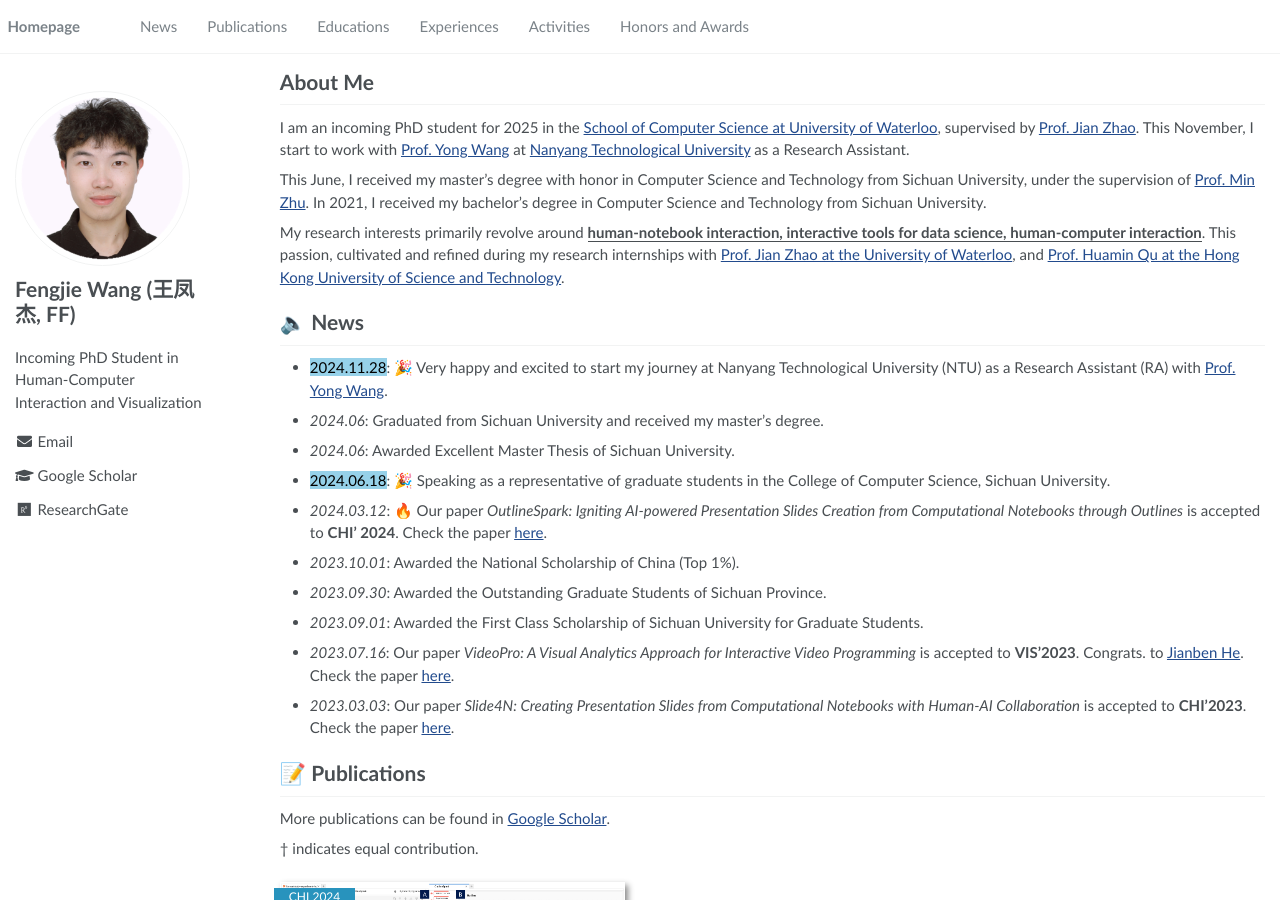
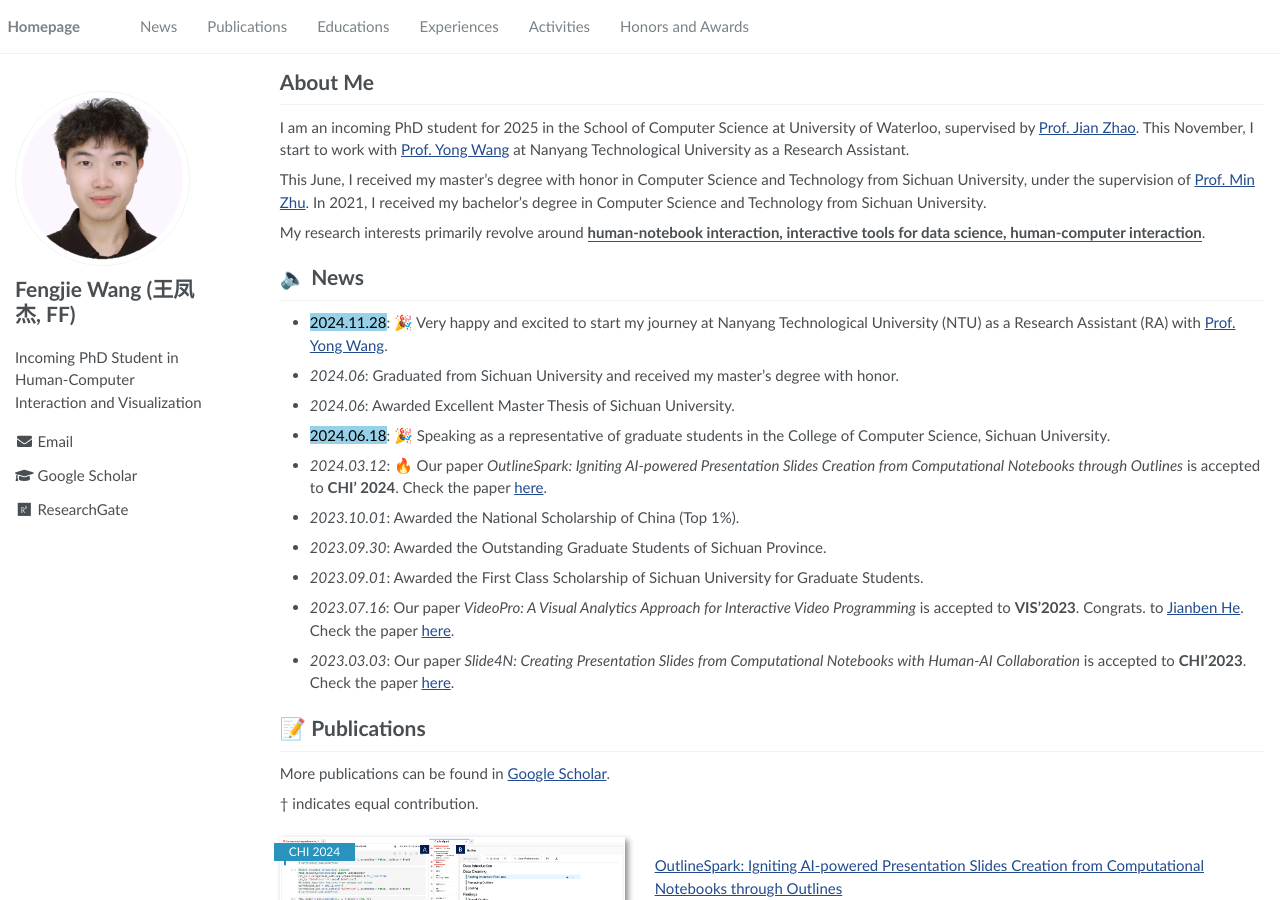
Before and after one commit to ff0820/ff0820.github.io, a Jekyll site: the page built from _pages/about.md, in a window 1280 px wide and 900 px high. Built offline with Jekyll 4.4.1, drawn with Linux system fonts in a browser that asks for light colours; part of the change alters nothing that is shown; some of the changed text lies outside the part shown.

Commit message:
update ra status in ntu, delete links in about me

```diff
--- a/_pages/about.md
+++ b/_pages/about.md
@@ -17,8 +17,12 @@ redirect_from:
 
 # About Me
 <span class='anchor' id='about-me'></span>
-I am an incoming PhD student for 2025 in the [School of Computer Science at University of Waterloo](https://cs.uwaterloo.ca/), supervised by [Prof. Jian Zhao](https://www.jeffjianzhao.com/).
-This November, I start to work with [Prof. Yong Wang](https://yong-wang.org/index.html) at [Nanyang Technological University](https://www.ntu.edu.sg/computing) as a Research Assistant.
+I am an incoming PhD student for 2025 in the School of Computer Science at University of Waterloo, supervised by [Prof. Jian Zhao](https://www.jeffjianzhao.com/).
+This November, I start to work with [Prof. Yong Wang](https://yong-wang.org/index.html) at Nanyang Technological University as a Research Assistant.
+
+<!-- more links -->
+<!-- I am an incoming PhD student for 2025 in the [School of Computer Science at University of Waterloo](https://cs.uwaterloo.ca/), supervised by [Prof. Jian Zhao](https://www.jeffjianzhao.com/). -->
+<!-- This November, I start to work with [Prof. Yong Wang](https://yong-wang.org/index.html) at [Nanyang Technological University](https://www.ntu.edu.sg/computing) as a Research Assistant. -->
 
 <!-- I am currently a final-year master's student in the [College of Computer Science](https://cs.scu.edu.cn/) at [Sichuan University](https://www.scu.edu.cn/), supervised by [Prof. Min Zhu](https://cs.scu.edu.cn/info/1135/9894.htm) in [SCU VIS](https://scuvis.org/about/). -->
 
@@ -26,13 +30,13 @@ This June, I received my master's degree with honor in Computer Science and Tech
 In 2021, I received my bachelor's degree in Computer Science and Technology from Sichuan University.
 
 My research interests primarily revolve around **<u>human-notebook interaction, interactive tools for data science, human-computer interaction</u>**.
-This passion, cultivated and refined during my research internships with [Prof. Jian Zhao at the University of Waterloo](https://www.jeffjianzhao.com/), and [Prof. Huamin Qu at the Hong Kong University of Science and Technology](http://huamin.org/).
+<!-- This passion, cultivated and refined during my research internships with [Prof. Jian Zhao](https://www.jeffjianzhao.com/) at the University of Waterloo, and [Prof. Huamin Qu](http://huamin.org/) at the Hong Kong University of Science and Technology. -->
 
 <!-- <mark style="background-color: #96d1e9">I will start my PhD journey with Prof. Jian Zhao in University of Waterloo this Fall!</mark> -->
 
 # 🔈 News
 - <mark style="background-color: #96d1e9">2024.11.28</mark>: 🎉 Very happy and excited to start my journey at Nanyang Technological University (NTU) as a Research Assistant (RA) with [Prof. Yong Wang](https://yong-wang.org/index.html).
-- *2024.06*: Graduated from Sichuan University and received my master's degree.
+- *2024.06*: Graduated from Sichuan University and received my master's degree with honor.
 - *2024.06*: Awarded Excellent Master Thesis of Sichuan University.
 - <mark style="background-color: #96d1e9">2024.06.18</mark>: 🎉 Speaking as a representative of graduate students in the College of Computer Science, Sichuan University.
 - *2024.03.12*: 🔥 Our paper *OutlineSpark: Igniting AI-powered Presentation Slides Creation from Computational Notebooks through Outlines* is accepted to **CHI' 2024**. Check the paper [here](papers/24_outlinespark.pdf).
@@ -132,7 +136,7 @@ More publications can be found in [Google Scholar](https://scholar.google.com.hk
     </div>
   </div>
   <div class='paper-box-text' markdown="1">
-  GBDT4CTRVis: Visual Analytics of Gradient Boosting Decision Tree for Advertisement Click-Through Rate Prediction
+  [GBDT4CTRVis: Visual Analytics of Gradient Boosting Decision Tree for Advertisement Click-Through Rate Prediction](https://link.springer.com/article/10.1007/s12650-024-00984-0)
 
   Wenwen Gao, Shangsong Liu, Yi Zhou, **Fengjie Wang**, Feng Zhou and Min Zhu
 
@@ -211,6 +215,9 @@ More publications can be found in [Google Scholar](https://scholar.google.com.hk
 - *2017.09 - 2021.06*, Bachelar's Degree, Computer Science and Technology, Sichuan University, China. -->
 
 # 🌟 Experiences
+- *2024.11 - Now*, Nanyang Technological Univerisity, Singapore.
+  - Research Assistant at the [VIDA Lab](https://yong-wang.org/index.html)
+  - Mentor: [Prof. Yong Wang](https://yong-wang.org/index.html)
 - *2023.05 - 2023.10*, Hong Kong University of Science and Technology, Hong Kong, China.
   - Visiting Student Researcher at the [HKUST VisLab](http://vis.cse.ust.hk/index.html)
   - Mentor: [Prof. Huamin Qu](http://huamin.org/)
```
Also changed, not shown: 2 other files.
